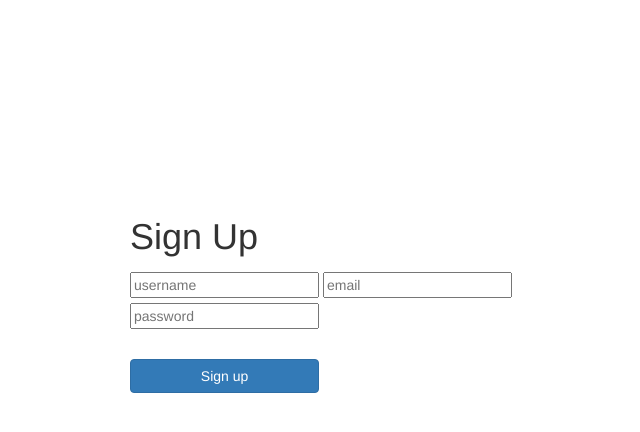
After one commit to j0eTheRipper/library_webapp, a Flask app: page /signup/ in a window 1280 px wide. The commit adds this page. Shown: the top 432 px of the page, without its empty margins (319-959 px from the left). Run offline with Flask 2, Linux system fonts and the light colour scheme; some libraries are stand-ins or nearby versions.

Commit message:
Finished signup front end

```diff
--- a/app/__init__.py
+++ b/app/__init__.py
@@ -26,8 +26,10 @@ def create_app(test_config=None):
         db.init_app(app)
 
     from .authentication.login import login_bp
-    from .home import bp as home
+    from .authentication.signup import signup_bp
+    from .home import bp as home_bp
     app.register_blueprint(login_bp)
-    app.register_blueprint(home)
+    app.register_blueprint(signup_bp)
+    app.register_blueprint(home_bp)
 
     return app
--- a/app/authentication/signup/__init__.py
+++ b/app/authentication/signup/__init__.py
@@ -0,0 +1 @@
+from .signup import bp as signup_bp
--- a/app/authentication/signup/signup.py
+++ b/app/authentication/signup/signup.py
@@ -0,0 +1,12 @@
+from flask import Blueprint, render_template, session, redirect, url_for, request, flash
+from werkzeug.security import generate_password_hash
+from ...database_config.db import get_db
+from ...database_config.models import Users
+
+
+bp = Blueprint('signup', __name__, url_prefix='/signup')
+
+
+@bp.route('/')
+def signup_get():
+    return render_template('authentication/signup.html')
--- a/app/static/style.css
+++ b/app/static/style.css
@@ -9,3 +9,9 @@ p {
     margin-top: 15%;
     gap: 5px;
 }
+
+.separate {
+    display: inline-grid;
+    gap: 5px;
+    margin: 5px 0px;
+}
--- /dev/null
+++ b/app/templates/authentication/signup.html
@@ -0,0 +1,15 @@
+{% extends 'base.html' %}
+{% block page_title %} Sign Up {% endblock %}
+{% block page_content %}
+<div class="container-fluid content">
+    <h1>Sign Up</h1>
+    <form action="/signup" method="post" id="signup">
+        <input type="text" name="username" placeholder="username" required>
+        <input type="email" name="email" placeholder="email" required><br>
+        <div class="separate">
+            <input type="password" name="password" placeholder="password" required><br>
+            <button type="submit" class="btn btn-primary">Sign up</button>
+        </div>
+    </form>
+</div>
+{% endblock %}
```
